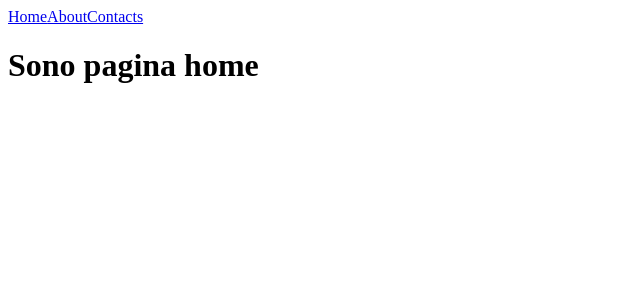
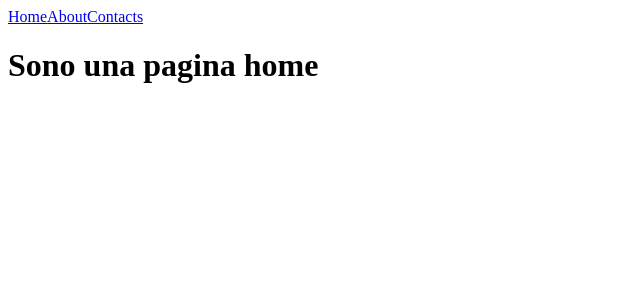
Before and after one commit to macs-massimopiazza/128-proj-html-css, a Vue app: page / in a window 1280 px wide. Shown: the top 300 px of the page, without its empty margins (0-640 px from the left). Built offline with nearby package versions, Linux system fonts and the light colour scheme.

Commit message:
feat: change home page title

```diff
--- a/src/pages/Home.vue
+++ b/src/pages/Home.vue
@@ -5,7 +5,7 @@ export default {
 </script>
 
 <template>
-  <h1>Sono pagina home</h1>
+  <h1>Sono una pagina home</h1>
 </template>
 
 <style scoped>
```
